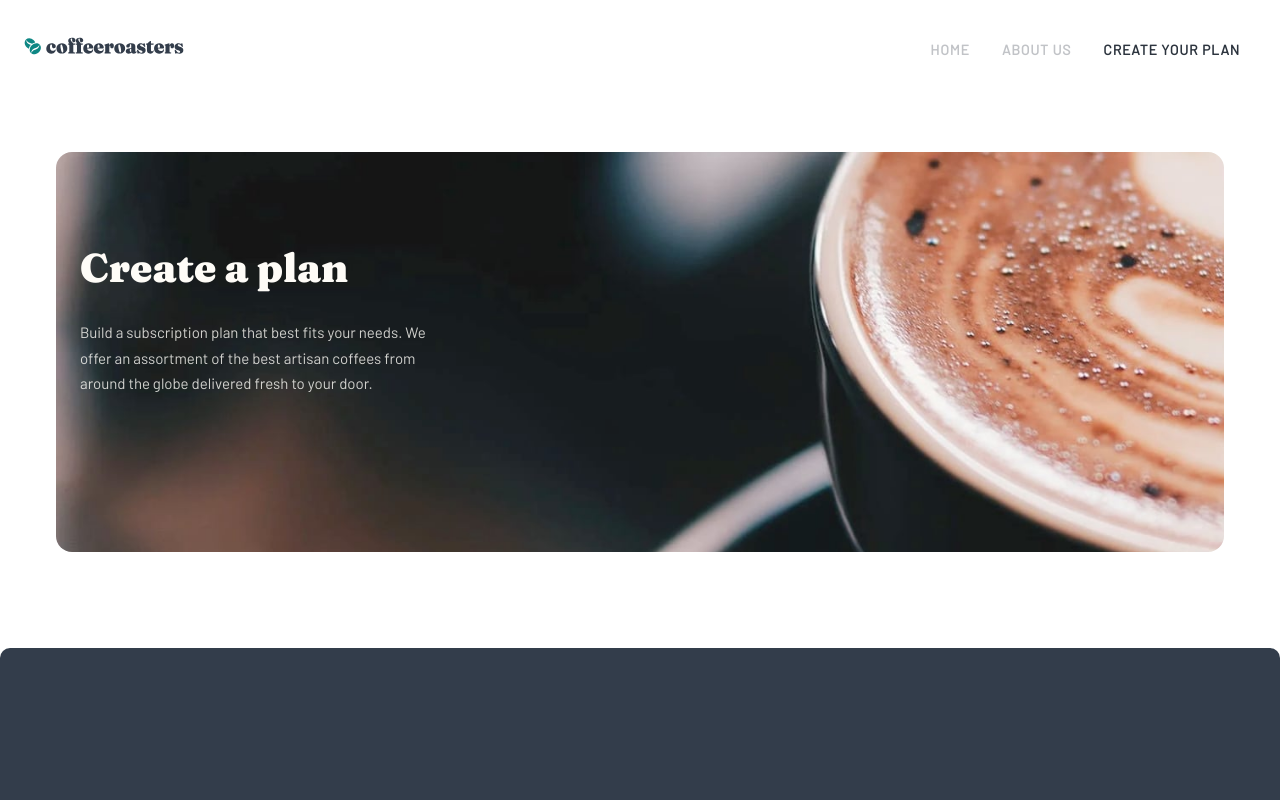
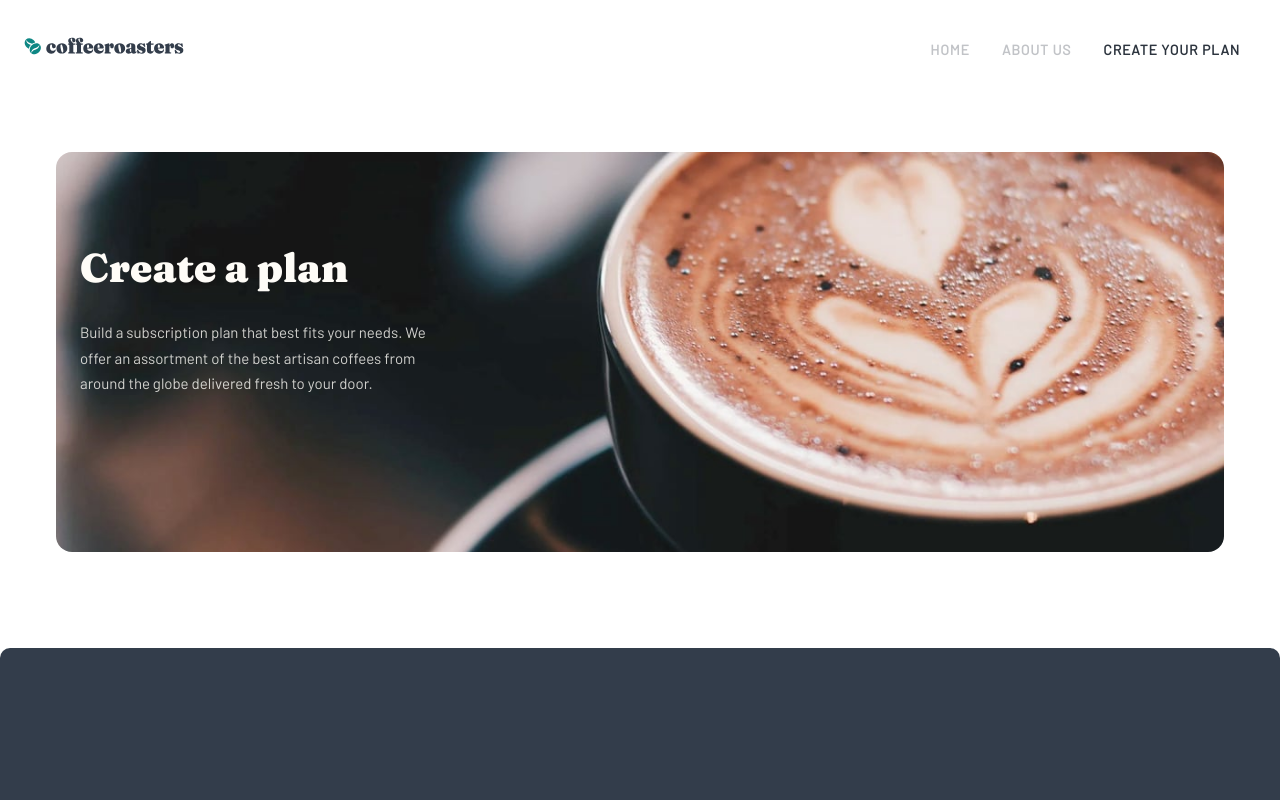
Before and after one commit to DrKlonk/fem-coffee, a Vue app: page /create-plan in a window 1280 px wide. Shown: the top 800 px of the page. Built offline with nearby package versions, Linux system fonts and the light colour scheme; what vue-window-size would draw is missing.

Commit message:
responsive heroes

```diff
--- a/src/components/shared/HeroImage.vue
+++ b/src/components/shared/HeroImage.vue
@@ -40,17 +40,26 @@ export default {
   @include respond(tab-port) {
     background-image: url("~@/assets/home/tablet/image-hero-coffeepress.jpg");
   }
+  @include respond(tab-land) {
+    background-image: url("~@/assets/home/desktop/image-hero-coffeepress.jpg");
+  }
 }
 .about {
   background-image: url("~@/assets/about/mobile/image-hero-whitecup.jpg");
   @include respond(tab-port) {
     background-image: url("~@/assets/about/tablet/image-hero-whitecup.jpg");
   }
+  @include respond(desktop) {
+    background-image: url("~@/assets/about/desktop/image-hero-whitecup.jpg");
+  }
 }
 .create-plan {
   background-image: url("~@/assets/plan/mobile/image-hero-blackcup.jpg");
   @include respond(tab-port) {
     background-image: url("~@/assets/plan/tablet/image-hero-blackcup.jpg");
+  }
+  @include respond(desktop) {
+    background-image: url("~@/assets/plan/desktop/image-hero-blackcup.jpg");
   }
 }
 .hero-image {
```
